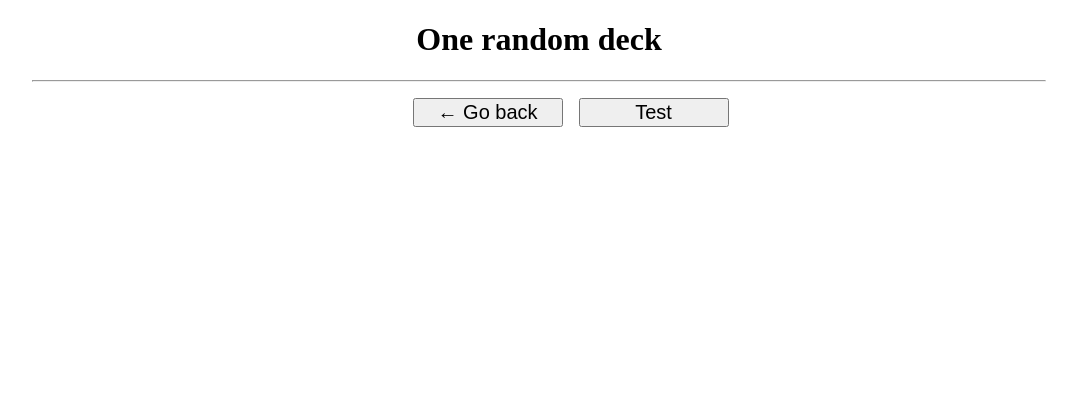
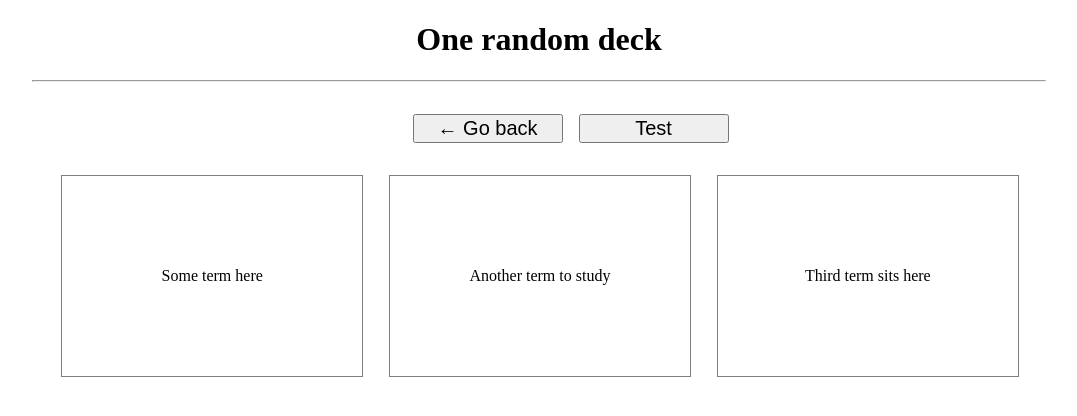
Before and after one commit to zmatus/flashcards, a Jekyll site: the page built from _decks/deck-1.md, in a window 1280 px wide. Shown: the top 416 px of the page, without its empty margins (101-1178 px from the left). Built offline with Jekyll 4.4.1, drawn with Linux system fonts in a browser that asks for light colours.

Commit message:
Generate flashcards from markdown file

```diff
--- a/_decks/deck-1.md
+++ b/_decks/deck-1.md
@@ -3,3 +3,12 @@ layout: card
 title: One random deck
 date: 2020-08-19
 ---
+
+1a. Some term here
+1b. The answer to the term above
+
+2a. Another term to study
+2b. The answer to the second term
+
+3a. Third term sits here
+3b. Explanation of the third term
--- a/_layouts/card.html
+++ b/_layouts/card.html
@@ -8,3 +8,7 @@ title: {{ page.title }}
   </a>
   <button type="button">Test</button>
 </nav>
+
+<main class="cards-container">
+  {{ content }}
+</main>
--- a/assets/script.js
+++ b/assets/script.js
@@ -1,16 +1,100 @@
-const decks = Array.from(document.querySelectorAll('.deck'));
-const search = document.querySelector('#search-decks');
+/**
+ * Filter out deck links from search query.
+ *
+ * @param {HTMLElement} deckLinks
+ * @param {HTMLElement} searchBar
+ */
+function filterDecks(deckLinks, searchBar) {
 
-search.addEventListener('keyup', function(e) {
-  let query = e.target.value;
+  searchBar.addEventListener('keyup', function(e) {
+    let query = e.target.value;
 
-  decks.forEach(deck => {
-    deck.classList.add('hide-deck');
-  })
+    deckLinks.forEach(deck => {
+      deck.classList.add('hide');
+    });
 
-  decks.filter(deck => {
-    if (deck.textContent.toLowerCase().includes(query)) {
-      deck.classList.remove('hide-deck');
-    }
+    deckLinks.filter(deck => {
+      if (deck.textContent.toLowerCase().includes(query)) {
+        deck.classList.remove('hide');
+      }
+    });
   });
-});
+}
+
+if (window.location.pathname == '/') {
+  const decks = Array.from(document.querySelectorAll('.deck'));
+  const search = document.querySelector('#search-decks');
+  filterDecks(decks, search);
+}
+
+/**
+ * Create flashcard for each object inside array.
+ *
+ * @param {HTMLElement} cardContainer
+ * @param {Array.<Object>} termsArr
+ */
+function makeCards(cardContainer, termsArr) {
+
+  for (let i = 0; i < termsArr.length; i++) {
+
+    let front = document.createElement('div');
+    front.classList.add('card-front');
+    front.textContent = termsArr[i].front;
+
+    let back = document.createElement('div');
+    back.classList.add('card-back');
+    back.textContent = termsArr[i].back;
+
+    let card = document.createElement('div');
+    card.classList.add('card');
+    card.appendChild(front);
+    card.appendChild(back);
+
+    let cardBox = document.createElement('div');
+    cardBox.classList.add('card-box');
+    cardBox.appendChild(card);
+
+    cardContainer.appendChild(cardBox);
+  }
+}
+
+/**
+ * Add event listener to flip card on click.
+ *
+ * @param {HTMLElement} cards
+ */
+function flipCard(cards) {
+
+  cards.forEach(card => {
+    card.addEventListener('click', function() {
+      card.classList.toggle('flipped');
+    });
+  });
+}
+
+if (window.location.pathname != '/') {
+  let container = document.querySelector('.cards-container');
+  let cardText = container.children;
+
+  let allCards = [];
+  for (let i = 0; i < cardText.length; i++) {
+    let card = cardText[i];
+    let cardsArr = card.textContent.split('\n');
+
+    card.classList.add('hide');
+
+    let front = cardsArr[0].split('.');
+    let back = cardsArr[1].split('.');
+    let cardObj = {
+      front: front[1].trim(),
+      back: back[1].trim()
+    };
+    allCards.push(cardObj);
+  }
+  console.log(allCards);
+
+  makeCards(container, allCards);
+
+  let cards = document.querySelectorAll('.card');
+  flipCard(cards);
+}
--- a/assets/style.css
+++ b/assets/style.css
@@ -9,6 +9,10 @@ h1 {
 hr {
   width: 80%;
 }
+.hide {
+  display: none !important;
+}
+
 
 /*
 ==========
@@ -52,21 +56,17 @@ Decks container
   color: black;
 }
 .deck {
-  width: 200px;
-  height: 150px;
   display: flex;
+  justify-content: center;
   align-items: center;
+  width: 300px;
+  height: 200px;
   border: 1px solid gray;
   padding: 1em;
-  word-wrap: wrap;
-  text-align: center;
 }
 .deck:hover {
   box-shadow: 3px 3px 3px black;
   border: 1px solid black;
-}
-.hide-deck {
-  display: none;
 }
 
 /*
@@ -78,10 +78,61 @@ Deck control
   display: grid;
   width: 20%;
   grid-template-columns: repeat(2, 1fr);
-  margin: 1em auto;
+  margin: 2em auto;
   grid-gap: 1em;
 }
 .deck-control button {
   min-width: 150px;
   font-size: 20px;
 }
+
+/*
+===============
+Cards container
+===============
+*/
+.cards-container {
+  display: flex;
+  flex-direction: row;
+  width: 80%;
+  margin: 0 auto;
+  justify-content: space-evenly;
+  align-items: center;
+  flex-wrap: wrap;
+}
+.card-box {
+  width: 300px;
+  height: 200px;
+  perspective: 400px;
+}
+.card {
+  width: 100%;
+  height: 100%;
+  position: relative;
+  transition: transform 0.6s;
+  transform-style: preserve-3d;
+}
+.card div {
+  position: absolute;
+  width: 100%;
+  height: 100%;
+  backface-visibility: hidden;
+}
+.card-front {
+  display: flex;
+  justify-content: center;
+  align-items: center;
+  border: 1px solid gray;
+  background: white;
+}
+.card-back {
+  display: flex;
+  justify-content: center;
+  align-items: center;
+  border: 1px solid gray;
+  background: white;
+  transform: rotateY(180deg);
+}
+.flipped {
+  transform: rotateY(180deg);
+}
--- a/index.html
+++ b/index.html
@@ -9,7 +9,7 @@ title: Your Decks
 
 <main class="decks-container">
   {% for deck in site.decks %}
-    <a href="{{ deck.url }}">
+    <a class="deck-link" href="{{ deck.url }}">
       <article class="deck">{{ deck.title }}</article>
     </a>
   {% endfor %}
```
